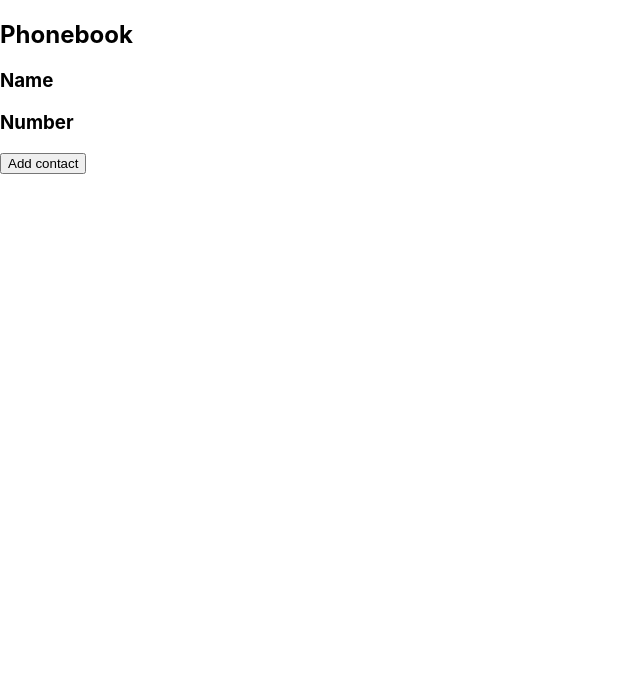
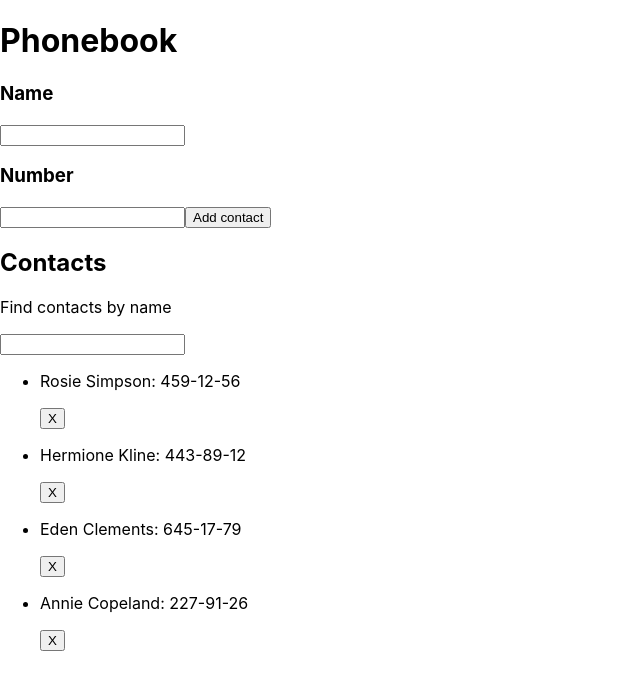
Before and after one commit to Alona-Isko/goit-react-hw-02-phonebook, a React (Create React App) app: page / in a window 1280 px wide. Shown: the top 690 px of the page, without its empty margins (0-640 px from the left). Built offline with nearby package versions, Linux system fonts and the light colour scheme.

Commit message:
contacts list

```diff
--- a/src/App.js
+++ b/src/App.js
@@ -1,20 +1,42 @@
 import React from 'react';
 import './App.css';
+import ContactList from './components/ContactList/ContactList';
+
 
 class App extends React.Component {
+
   state = {
-    contacts: [],
+    contacts: [
+      {id: 'id-1', name: 'Rosie Simpson', number: '459-12-56'},
+      {id: 'id-2', name: 'Hermione Kline', number: '443-89-12'},
+      {id: 'id-3', name: 'Eden Clements', number: '645-17-79'},
+      {id: 'id-4', name: 'Annie Copeland', number: '227-91-26'},
+    ],
+    filter: '',
     name: '',
-  };
+    number: ''
+  }
 
   render() {
+    const { contacts } = this.state;
     return (
       <div>
-        <h2>Phonebook</h2>
+        <h1>Phonebook</h1>
         <div>
           <h3>Name</h3>
+          <input></input>
           <h3>Number</h3>
+          <input></input>
           <button>Add contact</button>
+        </div>
+
+        <div>
+          <h2>Contacts</h2>
+          <p>Find contacts by name</p>
+          <input></input>
+          <ContactList
+            contacts={contacts}
+          />
         </div>
       </div>
     );
--- /dev/null
+++ b/src/components/ContactList/ContactList.js
@@ -0,0 +1,14 @@
+function ContactList({ contacts }) {
+    return (
+        <ul>
+            {contacts.map(({ id, name, number }) => (
+                <li key={id}>
+                    <p>{name}: {number}</p>
+                    <button>X</button>
+                </li>
+            ))}
+        </ul>
+    );
+};
+
+export default ContactList;
```
Also changed, not shown: src/components/ContactForm/ContactForm.js (added).
